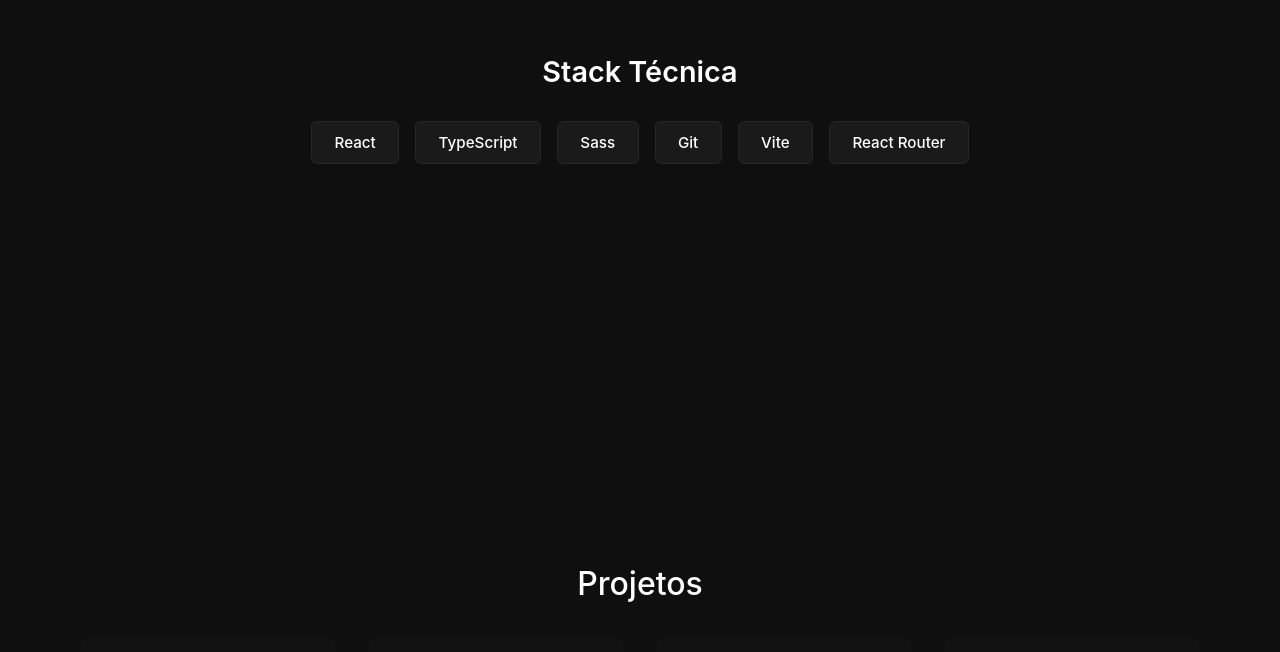
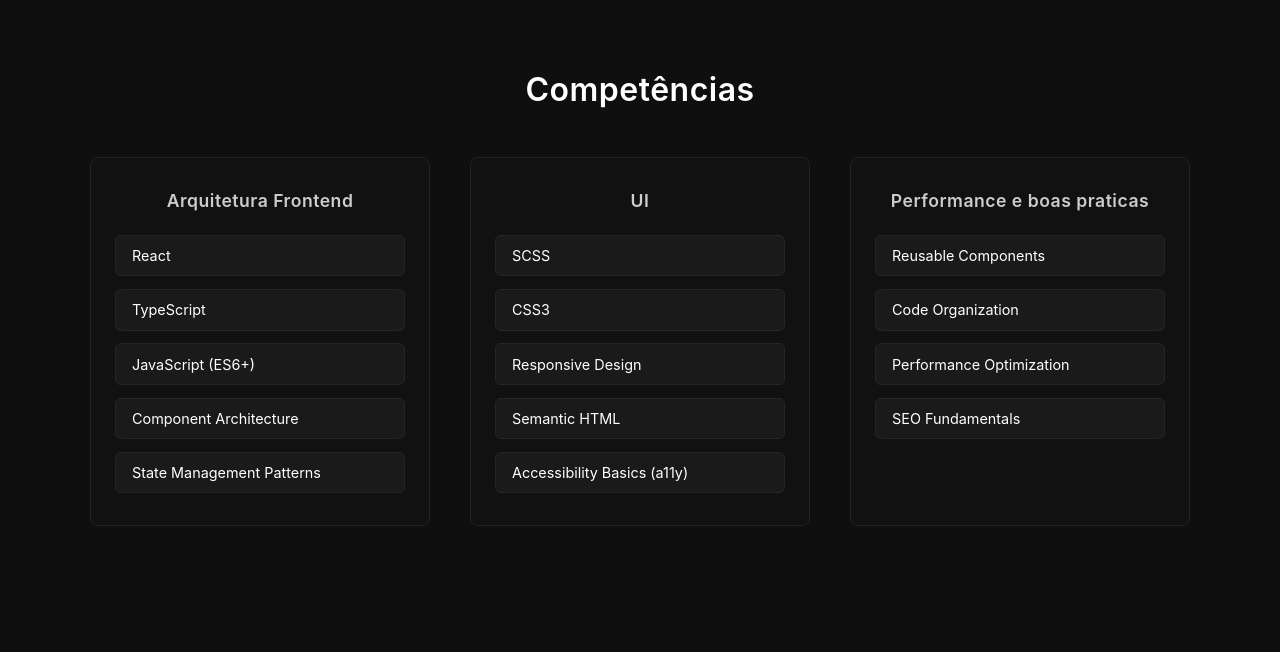
Before and after one commit to brunosilvade/Portfolio, a React (Vite) app: page / in a window 1280 px wide. Shown: the part 1008-1660 px from the top of the page. Built offline with nearby package versions, Linux system fonts and the light colour scheme.

Commit message:
feat(stack): restructure competencies layout and improve cursor behavior

```diff
--- a/src/components/Stack/Stack.tsx
+++ b/src/components/Stack/Stack.tsx
@@ -1,24 +1,63 @@
 import "../../styles/components/_stack.scss";
 
 export const Stack = () => {
-  const skills = [
+  const frontendArchitecture = [
     "React",
     "TypeScript",
-    "Sass",
-    "Git",
-    "Vite",
-    "React Router",
+    "JavaScript (ES6+)",
+    "Component Architecture",
+    "State Management Patterns",
+  ];
+
+  const uiEngineering = [
+    "SCSS",
+    "CSS3",
+    "Responsive Design",
+    "Semantic HTML",
+    "Accessibility Basics (a11y)",
+  ];
+
+  const performanceBestPractices = [
+    "Reusable Components",
+    "Code Organization",
+    "Performance Optimization",
+    "SEO Fundamentals",
   ];
 
   return (
     <section className="stack">
-      <div>
-      <h2>Stack Técnica</h2>
-      <ul>
-        {skills.map((skill) => (
-          <li key={skill}>{skill}</li>
-        ))}
-      </ul>
+      <div className="container">
+        <h2>Competências</h2>
+
+        <div className="stack-categories">
+          <div className="stack-category">
+            <h3>Arquitetura Frontend</h3>
+            <ul>
+              {frontendArchitecture.map((skill) => (
+                <li key={skill}>{skill}</li>
+              ))}
+            </ul>
+          </div>
+
+          <div className="stack-category">
+            <h3>UI</h3>
+            <ul>
+              {uiEngineering.map((skill) => (
+                <li key={skill}>{skill}</li>
+              ))}
+            </ul>
+          </div>
+
+          <div className="stack-category">
+            <h3>Performance e boas praticas</h3>
+            <ul>
+              {performanceBestPractices.map((skill) => (
+                <li key={skill}>{skill}</li>
+              ))}
+            </ul>
+          </div>
+        </div>
+
       </div>
     </section>
   );
--- a/src/styles/components/_stack.scss
+++ b/src/styles/components/_stack.scss
@@ -1,31 +1,55 @@
 .stack {
-  padding: 4rem 1rem;
+  padding: 5rem 1rem;
   text-align: center;
 
   h2 {
-    font-size: 1.8rem;
-    margin-bottom: 2rem;
+    font-size: 2rem;
     font-weight: 600;
+    margin-bottom: 3rem;
+    letter-spacing: 0.5px;
+  }
+
+  /* Container que engloba todas as competências */
+  .stack-categories {
+    display: flex;
+    flex-direction: column;
+    gap: 2.5rem;
+  }
+
+  /* Container individual de cada área */
+  .stack-category {
+    background: #111;
+    border: 1px solid #222;
+    border-radius: 8px;
+    padding: 2rem 1.5rem;
+    text-align: left;
+    transition: 0.3s ease;
+
+    h3 {
+      font-size: 1.1rem;
+      font-weight: 600;
+      margin-bottom: 1.5rem;
+      color: #ccc;
+      letter-spacing: 0.5px;
+      text-align: center;
     }
 
     ul {
+      list-style: none;
+      padding: 0;
+      margin: 0;
+
       display: flex;
-    flex-wrap: wrap;
-    justify-content: center;
-    gap: 1rem;
-    list-style: none;
-    max-width: 700px;
-    margin: 0 auto;
+      flex-direction: column;
+      gap: 0.8rem;
     }
 
     li {
       background: #1a1a1a;
-    padding: 0.7rem 1.4rem;
+      padding: 0.7rem 1rem;
       border-radius: 6px;
-    font-weight: 500;
-    font-size: 0.95rem;
+      font-size: 0.9rem;
       border: 1px solid #262626;
-    color: #fff;
       transition: transform 0.2s ease, box-shadow 0.3s ease, filter 0.3s ease;
     }
 
@@ -35,3 +59,20 @@
       filter: brightness(1.05);
     }
   }
+}
+
+/* Desktop */
+@media (min-width: 1024px) {
+  .stack {
+    .stack-categories {
+      flex-direction: row;
+      justify-content: center;
+      align-items: stretch;
+    }
+
+    .stack-category {
+      flex: 1;
+      max-width: 350px;
+    }
+  }
+}
--- a/src/styles/global.scss
+++ b/src/styles/global.scss
@@ -19,6 +19,7 @@
   background: #0f0f0f;
   color: #fff;
   scroll-behavior: smooth;
+  cursor: default;
 }
 
 // Main com padding-top para Navbar fixa
```
Lines whose indentation alone changed are shown as unchanged.
